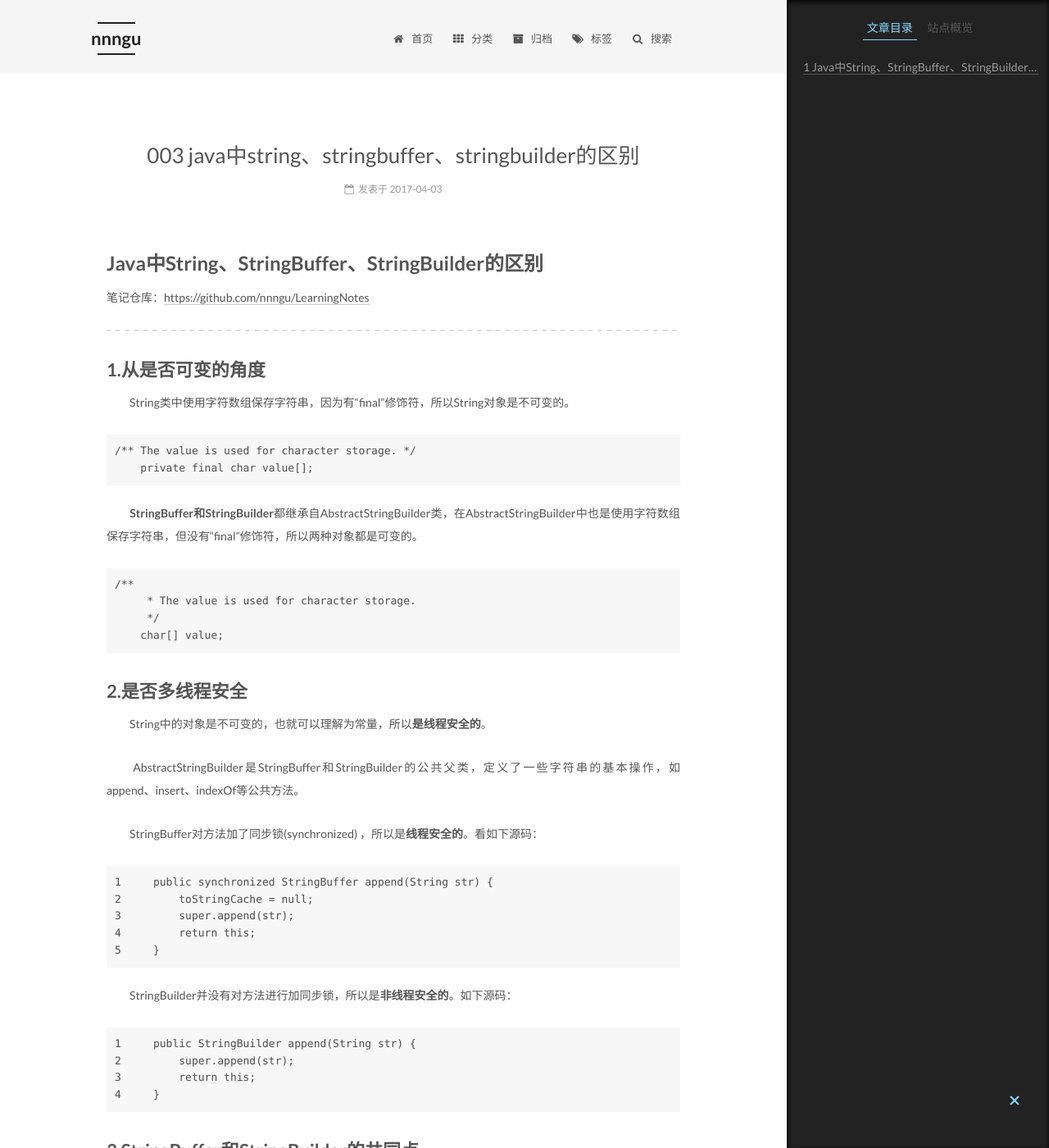
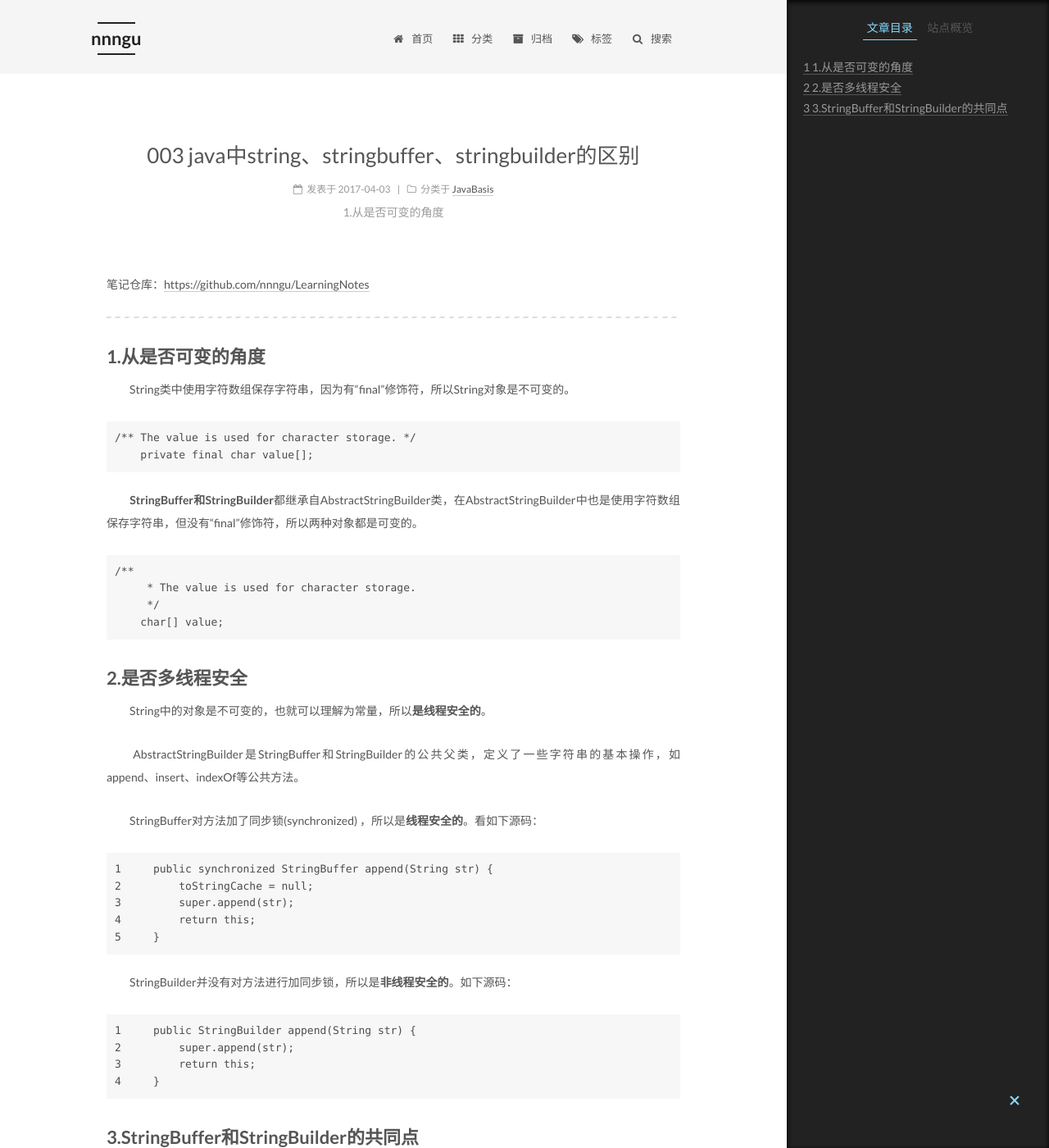
Before and after one commit to nnngu/LearningNotes, a Jekyll site: the page built from _posts/2017-04-03-003 Java中String、StringBuffer、StringBuilder的区别.md, in a window 1280 px wide and 1400 px high. Shown: the whole window at 82% size. Built offline with Jekyll 4.4.1, drawn with Linux system fonts in a browser that asks for light colours.

Commit message:
修改文件: _posts/2017-04-03-003 Java中String、StringBuffer、StringBuilder的区别.md

```diff
--- a/_posts/2017-04-03-003 Java中String、StringBuffer、StringBuilder的区别.md
+++ b/_posts/2017-04-03-003 Java中String、StringBuffer、StringBuilder的区别.md
@@ -1,4 +1,7 @@
-# Java中String、StringBuffer、StringBuilder的区别
+---
+categories: JavaBasis
+description: 1.从是否可变的角度
+---
 
 笔记仓库：[https://github.com/nnngu/LearningNotes](https://github.com/nnngu/LearningNotes)
 
```
